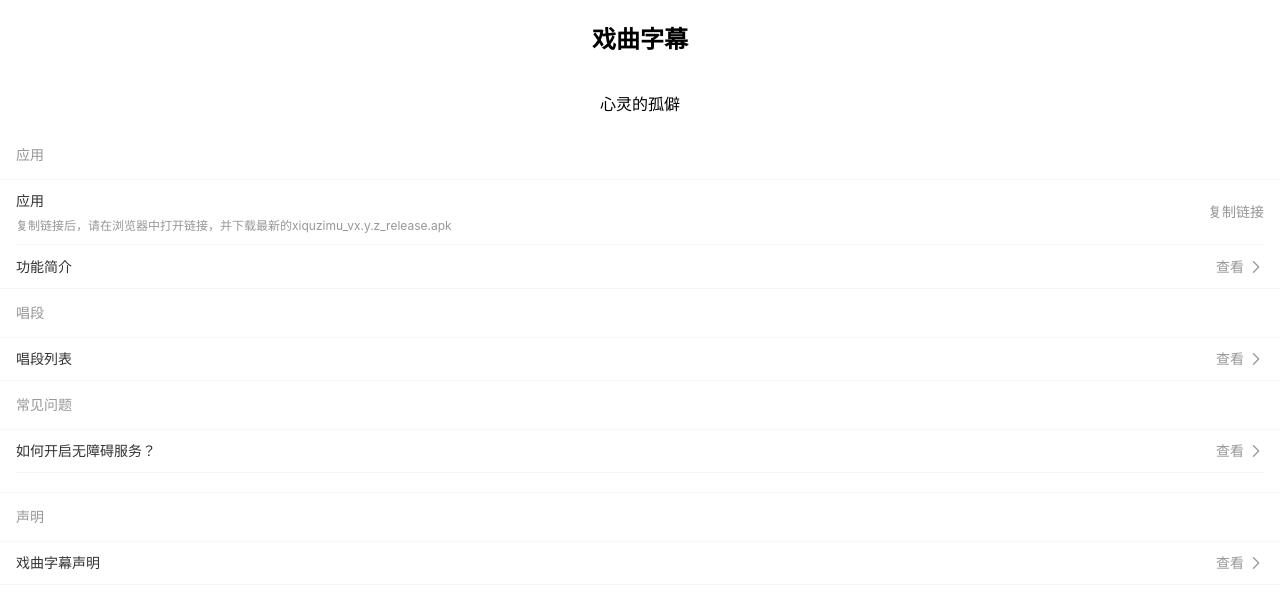
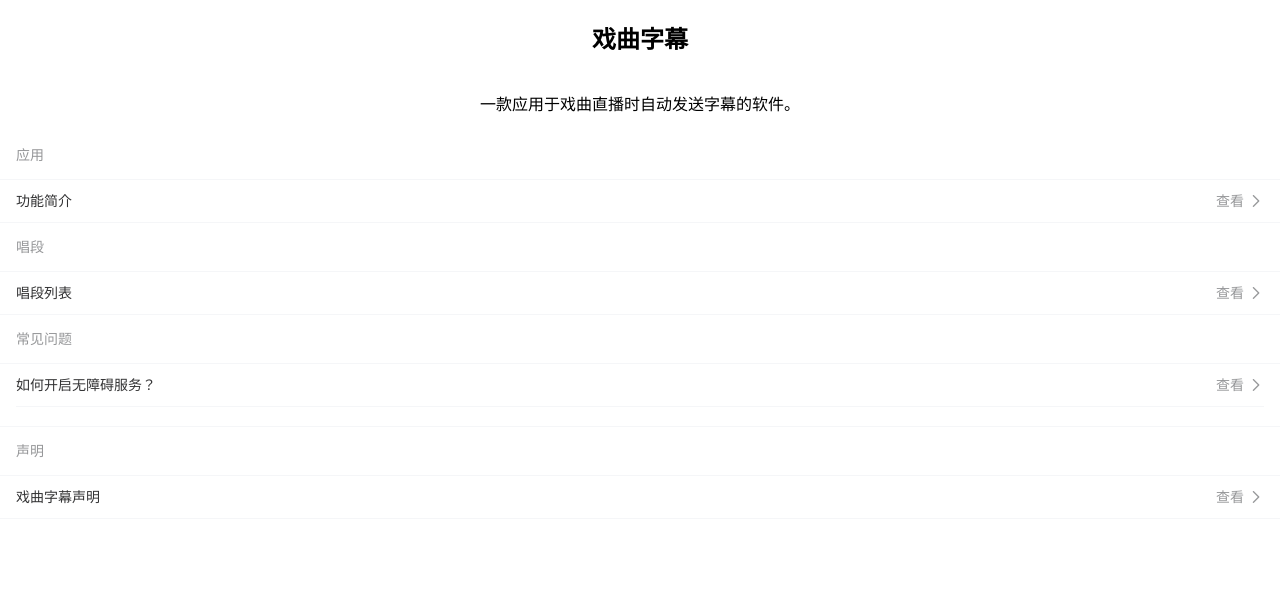
Before and after one commit to xlgp/xiquzimu-doc, a Vue app: page / in a window 1280 px wide. Shown: the top 608 px of the page. Built offline with nearby package versions, Linux system fonts and the light colour scheme.

Commit message:
feat: 新增复制功能

```diff
--- a/package.json
+++ b/package.json
@@ -9,6 +9,7 @@
     "preview": "vite preview"
   },
   "dependencies": {
+    "@vueuse/core": "^10.1.2",
     "vant": "^4.3.2",
     "vue": "^3.2.47",
     "vue-router": "^4.2.0"
--- a/src/views/features/index.vue
+++ b/src/views/features/index.vue
@@ -18,13 +18,27 @@
         >格式</a
       >添加唱段。
     </van-collapse-item>
-    <van-collapse-item title="标题3" name="3">
-      在代码阅读过程中人们说脏话的频率是衡量代码质量的唯一标准。
+    <van-collapse-item title="下载戏曲字幕App" name="3">
+      复制链接后，请在浏览器中打开链接，并下载最新的xiquzimu_vx.y.z_release.apk
+      <van-button type="primary" size="small" @click="copy" block>复制下载链接</van-button>
     </van-collapse-item>
   </van-collapse>
 </template>
 <script setup lang="ts">
-import { ref } from "vue";
+import { ref, watch } from "vue";
+import { useClipboard } from "@vueuse/core";
+import { showToast } from "vant";
+import "vant/es/toast/style";
 
 const activeNames = ref(["1"]);
+
+const appReleaseUrl = ref("https://gitee.com/xlgp/xiquzimu-apk/releases");
+
+const { copy, copied } = useClipboard({ source: appReleaseUrl });
+
+watch(copied, (value) => {
+  if (value) {
+    showToast("已复制");
+  }
+});
 </script>
--- a/src/views/index.vue
+++ b/src/views/index.vue
@@ -1,15 +1,9 @@
 <template>
   <header>
     <h2>戏曲字幕</h2>
-    <p>心灵的孤僻</p>
+    <p>一款应用于戏曲直播时自动发送字幕的软件。</p>
   </header>
   <van-cell-group title="应用">
-    <van-cell
-      center
-      title="应用"
-      value="复制链接"
-      label="复制链接后，请在浏览器中打开链接，并下载最新的xiquzimu_vx.y.z_release.apk"
-    />
     <van-cell
       center
       title="功能简介"
```
Also changed, not shown: 1 other file (tests, documents, lock files or other folders).
